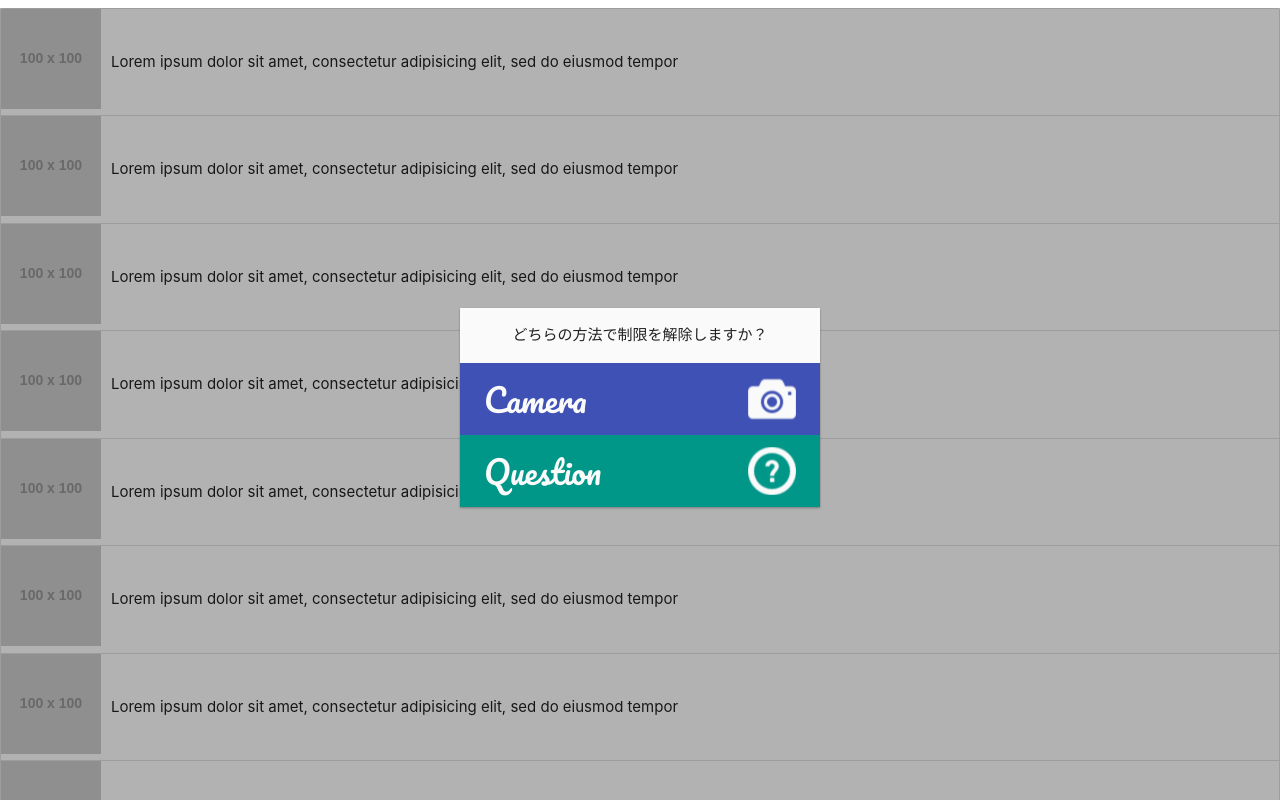
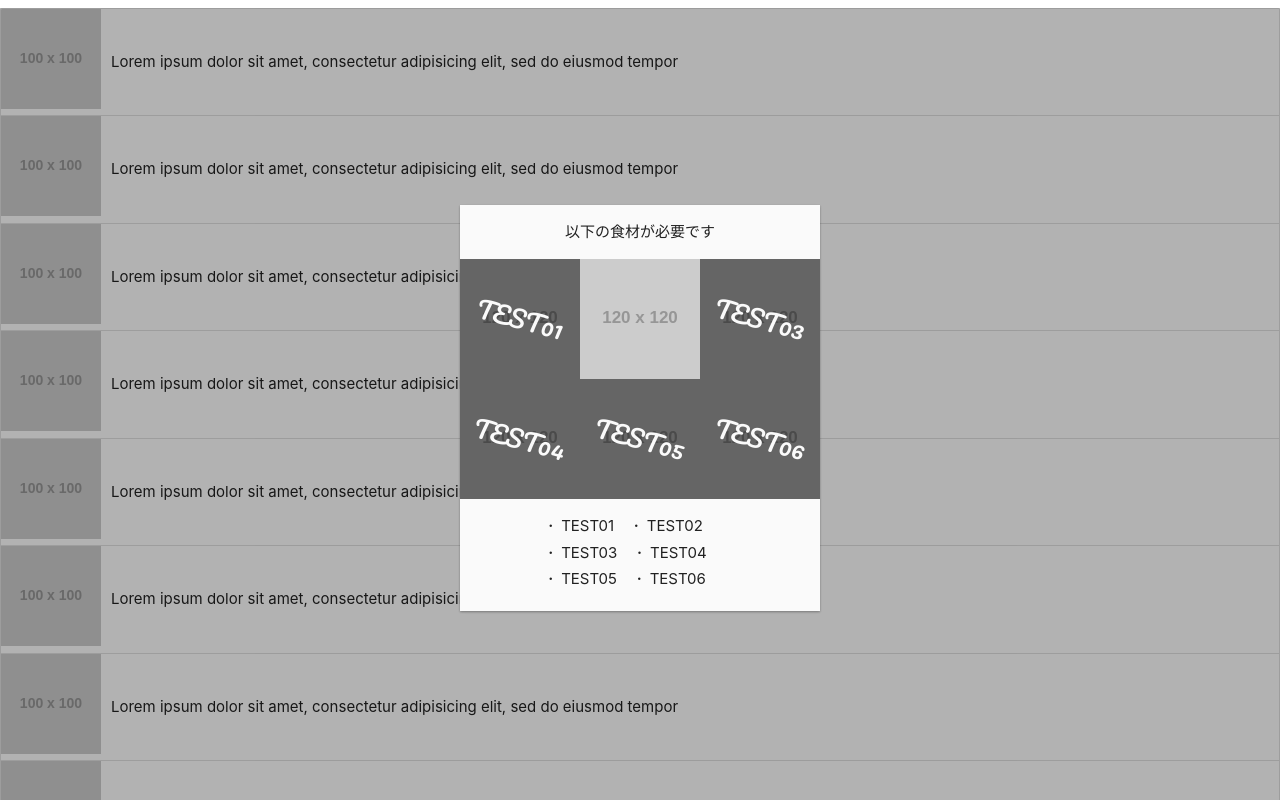
Before and after one commit to Toya-Onodera/cookpad-internship-2020-summer-pbl, a React (Create React App) app in the folder client/: page / in a window 1280 px wide. Shown: the top 800 px of the page. Built offline with nearby package versions, Linux system fonts and the light colour scheme.

Commit message:
ロック解除後の画像一覧部分を実装

```diff
--- a/client/src/assets/stylesheets/styles.css
+++ b/client/src/assets/stylesheets/styles.css
@@ -55,6 +55,34 @@
     align-items: center;
 }
 
+.organisms-locked-recipe-modal-images {
+    display: flex;
+    flex-wrap: wrap;
+}
+
+.molecules-locked-image {
+    position: relative;
+    width: 120px;
+    height: 120px;
+    cursor: pointer;
+}
+
+.molecules-locked-image-title {
+    position: absolute;
+    display: flex;
+    width: 120px;
+    height: 120px;
+    top: 0;
+    left: 0;
+    justify-content: center;
+    align-items: center;
+    background-color: rgba(0, 0, 0, 0.5);
+}
+
+.molecules-locked-image-title > .atoms-text {
+    transform: rotateZ(15deg);
+}
+
 /***** Organisms *****/
 .organisms-locked-recipe-modal-texts {
     padding: 16px;
--- a/client/src/components/MenuListView.js
+++ b/client/src/components/MenuListView.js
@@ -10,7 +10,7 @@ function MenuListView() {
 
     const dummyLockedRecipeModalState = [
         {image: 'http://placehold.jp/120x120.png', name: 'TEST01', isClear: false},
-        {image: 'http://placehold.jp/120x120.png', name: 'TEST02', isClear: false},
+        {image: 'http://placehold.jp/120x120.png', name: 'TEST02', isClear: true},
         {image: 'http://placehold.jp/120x120.png', name: 'TEST03', isClear: false},
         {image: 'http://placehold.jp/120x120.png', name: 'TEST04', isClear: false},
         {image: 'http://placehold.jp/120x120.png', name: 'TEST05', isClear: false},
@@ -21,8 +21,8 @@ function MenuListView() {
 
     return (
         <div>
-            <ChooseUnlockModal />
-            {/*<LockedRecipeModal data={lockedRecipeModalState} />*/}
+            {/*<ChooseUnlockModal />*/}
+            <LockedRecipeModal data={lockedRecipeModalState} />
             <MenuList data={dummyListData} />
         </div>
     );
--- a/client/src/components/atoms/Image.js
+++ b/client/src/components/atoms/Image.js
@@ -1,8 +1,9 @@
 import React from 'react';
 
 function Image(props) {
+    const onClick = (!props.onClick) ? null : props.onClick;
     return (
-        <img className="atoms-image" src={props.src} alt={props.alt} style={{width: `${props.size}px`, height: `${props.size}px`}} />
+        <img className="atoms-image" src={props.src} alt={props.alt} style={{width: `${props.size}px`, height: `${props.size}px`}} onClick={onClick} />
     );
 }
 
--- /dev/null
+++ b/client/src/components/molecules/LockedImage.js
@@ -0,0 +1,36 @@
+import React from 'react';
+
+// My Components
+import Image from "../atoms/Image";
+import Text from "../atoms/Text";
+
+function LockedImage(props) {
+    const onClickHandler = () => {
+        // TODO: あとで遷移を実装する
+        alert('画面遷移します');
+    };
+
+    return (
+        <div className="molecules-locked-image" onClick={onClickHandler}>
+            <div className="molecules-locked-image-title">
+                <Text
+                    text={props.name}
+                    fontFamily="Pacifico"
+                    color="#FAFAFA"
+                    size={24}
+                    // style={{transform: translateY}}
+                />
+            </div>
+
+            <div>
+                <Image
+                    src={props.image}
+                    size={120}
+                    alt={props.name}
+                />
+            </div>
+        </div>
+    );
+}
+
+export default LockedImage;
--- a/client/src/components/organisms/LockedRecipeModal.js
+++ b/client/src/components/organisms/LockedRecipeModal.js
@@ -4,18 +4,17 @@ import React from 'react';
 import Image from "../atoms/Image";
 import Text from "../atoms/Text";
 import Modal from "../molecules/Modal";
+import LockedImage from "../molecules/LockedImage";
 
 function LockedRecipeModal(props) {
     if (!props.data) {
         return null;
     }
 
-    const imageClickHandler = (e) => {
-        alert(`TODO: あとで遷移するようにする`);
-    };
-
     const Images = props.data.map((e, i) => {
-        return <Image key={`LockedRecipeModalImage-${i}`} src={e.image} size={120} alt={e.name} />
+        return (e.isClear)
+            ? <Image key={`LockedRecipeModalImage-${i}`} src={e.image} size={120} alt={e.name}/>
+            : <LockedImage key={`LockedRecipeModalImage-${i}`} image={e.image} size={120} name={e.name}/>
     });
 
     const Texts = props.data.map((e, i) => {
@@ -24,7 +23,7 @@ function LockedRecipeModal(props) {
 
     return (
         <Modal title="以下の食材が必要です">
-            <div className="organisms-locked-recipe-modal-images" onClick={imageClickHandler}>
+            <div className="organisms-locked-recipe-modal-images">
                 {Images}
             </div>
 
```
